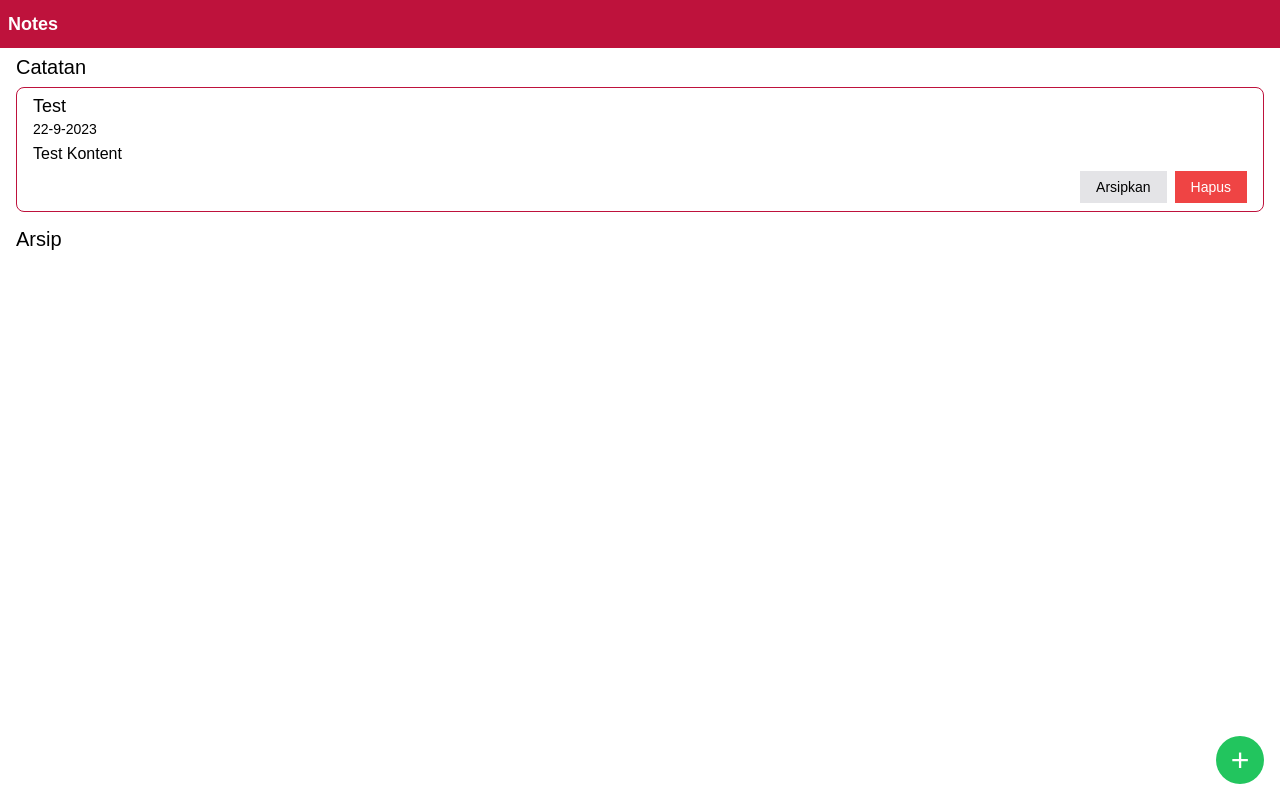
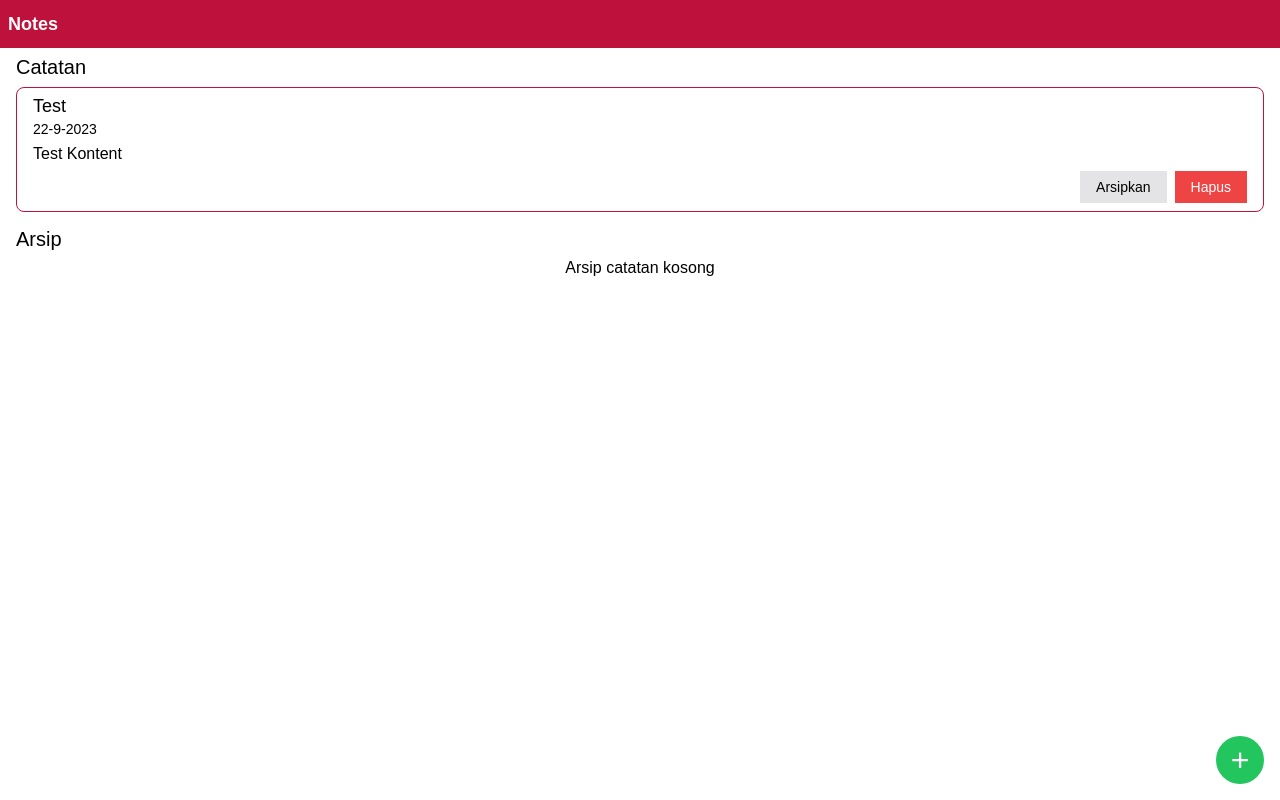
Before and after one commit to levirs565/react-notes, a React (Vite) app: page / in a window 1280 px wide. Built offline with nearby package versions, Linux system fonts and the light colour scheme.

Commit message:
add empty message

```diff
--- a/src/App.jsx
+++ b/src/App.jsx
@@ -87,6 +87,7 @@ class App extends React.Component {
               list={this.state.notes.filter(({ archived }) => !archived)}
               onDeleteItem={this.onNoteDeleteHandler}
               onChangeItemArchive={this.onNoteChangeArchiveHandler}
+              emptyMessage={"Catatan Kosong"}
             />
           </section>
           <section className="app-section">
@@ -95,6 +96,7 @@ class App extends React.Component {
               list={this.state.notes.filter(({ archived }) => archived)}
               onDeleteItem={this.onNoteDeleteHandler}
               onChangeItemArchive={this.onNoteChangeArchiveHandler}
+              emptyMessage={"Arsip catatan kosong"}
             />
           </section>
           <button className="app-fab" onClick={this.onAddFabClickHandler}>
--- a/src/Note.css
+++ b/src/Note.css
@@ -1,3 +1,7 @@
+.note-empty {
+  text-align: center;
+}
+
 .note-list {
   list-style: none;
   padding-inline: 0;
--- a/src/Note.jsx
+++ b/src/Note.jsx
@@ -25,7 +25,15 @@ export function Note({
   );
 }
 
-export function NoteList({ list, onDeleteItem, onChangeItemArchive }) {
+export function NoteList({
+  list,
+  onDeleteItem,
+  onChangeItemArchive,
+  emptyMessage,
+}) {
+  if (list.length === 0) {
+    return <p className="note-empty">{emptyMessage}</p>;
+  }
   return (
     <ul className="note-list">
       {list.map(({ id, title, body, archived, createdAt }) => (
```
